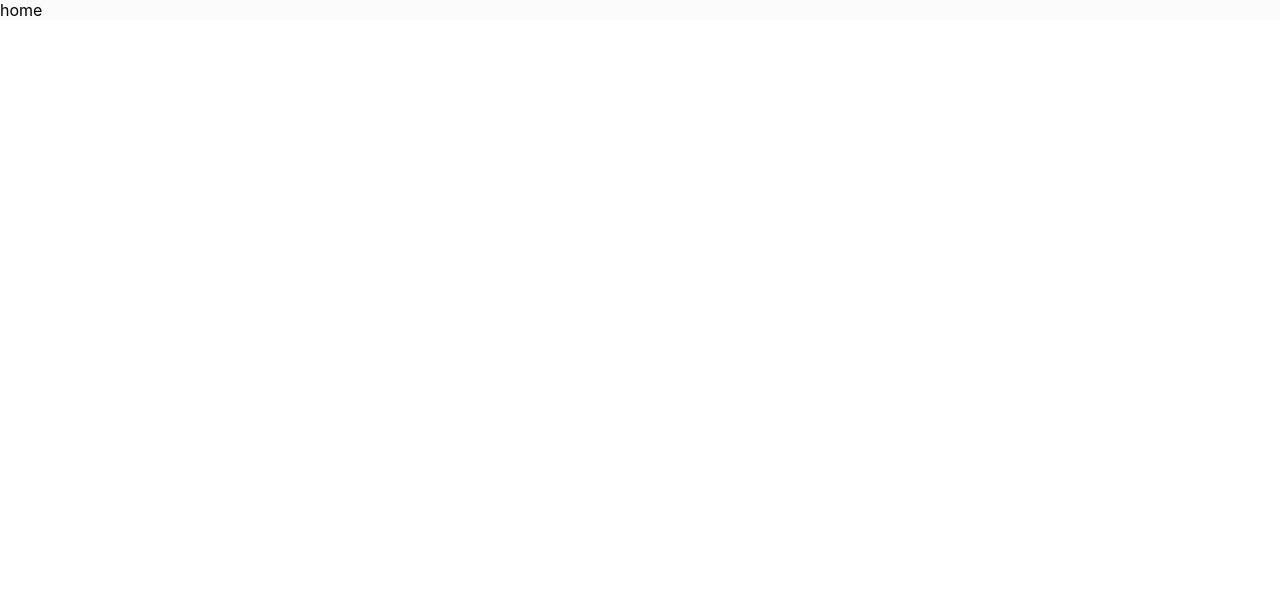
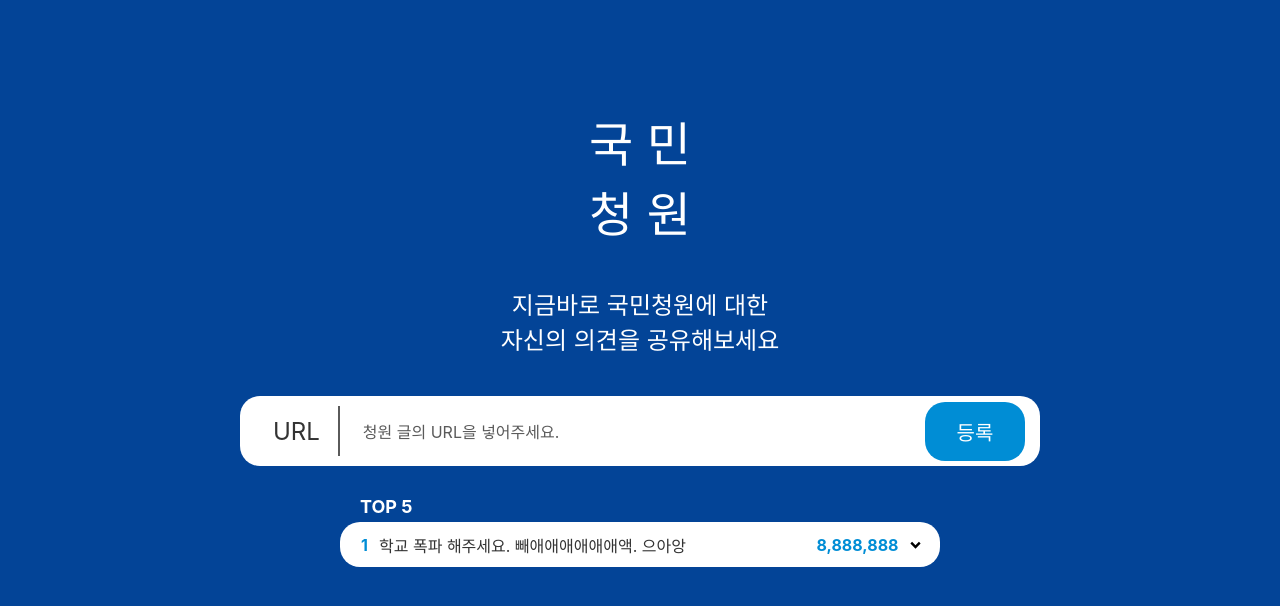
Before and after one commit to potato-club/national-petition-frontend, a Next.js app: page /home in a window 1280 px wide. Shown: the top 606 px of the page. Built offline with nearby package versions, Linux system fonts and the light colour scheme.

Commit message:
[ADD] home Layout

```diff
--- a/pages/home.jsx
+++ b/pages/home.jsx
@@ -1,6 +1,178 @@
 import React from 'react';
-import { LayoutContainer } from 'components/common/LayoutContainer';
+import styled from '@emotion/styled';
+import { LayoutContainer, TypoGraphy } from 'components/common/index';
+import { customColor } from 'constants/index';
+import { RiArrowDropDownLine } from 'react-icons/ri';
 const home = () => {
-  return <LayoutContainer>home</LayoutContainer>;
+  return (
+    <LayoutContainer>
+      {/* Header 자리*/}
+      <Container>
+        <Title>
+          <TypoGraphy type="Head" color={customColor.white} textAlign="center">
+            국 민
+            <br />청 원
+          </TypoGraphy>
+        </Title>
+        <SubTitle>
+          <TypoGraphy type="h1" color={customColor.white} textAlign="center">
+            지금바로 국민청원에 대한 <br />
+            자신의 의견을 공유해보세요
+          </TypoGraphy>
+        </SubTitle>
+        <EnrollmentWrapper>
+          <UrlTitle>
+            <TypoGraphy type="h1" color={customColor.black} textAlign="center">
+              URL
+            </TypoGraphy>
+          </UrlTitle>
+          <InputUrl>
+            <TypoGraphy type="body1" color={customColor.gray} textAlign="left">
+              청원 글의 URL을 넣어주세요.
+            </TypoGraphy>
+          </InputUrl>
+          <EnrollmentButton>
+            <TypoGraphy type="h3" color={customColor.white} textAlign="center">
+              등록
+            </TypoGraphy>
+          </EnrollmentButton>
+        </EnrollmentWrapper>
+        <Top5Section>
+          <Top5Title>
+            <TypoGraphy
+              type="h4"
+              color={customColor.white}
+              textAlign="left"
+              fontWeight="bold">
+              TOP 5
+            </TypoGraphy>
+          </Top5Title>
+          <Top5ItemWrapper>
+            <ItemRanking>
+              <TypoGraphy
+                type="body1"
+                color={customColor.skyBlue}
+                textAlign="center"
+                fontWeight="bold">
+                1
+              </TypoGraphy>
+            </ItemRanking>
+            <ItemTitle>
+              <TypoGraphy
+                type="body1"
+                color={customColor.black}
+                textAlign="left">
+                학교 폭파 해주세요. 빼애애애애애애액. 으아앙
+              </TypoGraphy>
+            </ItemTitle>
+            <ItemSubNumber>
+              <TypoGraphy
+                type="body1"
+                color={customColor.skyBlue}
+                textAlign="center"
+                fontWeight="bold">
+                8,888,888
+              </TypoGraphy>
+            </ItemSubNumber>
+            <RiArrowDropDownLine style={DropDownStyle} />
+          </Top5ItemWrapper>
+        </Top5Section>
+      </Container>
+    </LayoutContainer>
+  );
 };
 export default home;
+
+const Container = styled.div`
+  display: flex;
+  align-items: center;
+  flex-direction: column;
+  width: 100%;
+  min-height: 100vh;
+  margin-left: auto;
+  margin-right: auto;
+  padding: 16px;
+  background-color: ${customColor.blue};
+`;
+
+const Title = styled.div`
+  margin: 20px;
+  margin-top: 90px;
+`;
+const SubTitle = styled.div`
+  margin: 20px;
+`;
+
+const EnrollmentWrapper = styled.div`
+  display: flex;
+  justify-content: space-between;
+  align-items: center;
+  width: 800px;
+  height: 70px;
+  padding: 10px 15px;
+  background-color: ${customColor.white};
+  border-radius: 20px;
+  margin-top: 20px;
+  margin-bottom: 30px;
+`;
+const UrlTitle = styled.div`
+  display: flex;
+  justify-content: center;
+  align-items: center;
+  width: 11%;
+  height: 100%;
+  border-right: 2px solid ${customColor.gray};
+`;
+const InputUrl = styled.div`
+  width: 70%;
+`;
+const EnrollmentButton = styled.button`
+  border: none;
+  padding: 15px 25px;
+  background-color: ${customColor.skyBlue};
+  cursor: pointer;
+  width: 13%;
+  border-radius: 20px;
+`;
+
+const Top5Section = styled.div``;
+const Top5Title = styled.div`
+  margin-left: 20px;
+  margin-bottom: 5px;
+`;
+const Top5ItemWrapper = styled.div`
+  display: flex;
+  justify-content: space-between;
+  align-items: center;
+  width: 600px;
+  height: 45px;
+  padding: 0px 10px;
+
+  background-color: ${customColor.white};
+  border-radius: 20px;
+`;
+const ItemRanking = styled.div`
+  display: flex;
+  justify-content: center;
+  align-items: center;
+  width: 5%;
+`;
+const ItemTitle = styled.div`
+  display: flex;
+  align-items: center;
+  width: 75%;
+`;
+const ItemSubNumber = styled.div`
+  display: flex;
+  justify-content: center;
+  align-items: center;
+  width: 15%;
+`;
+const DropDownStyle = {
+  display: 'flex',
+  fontSize: '40px',
+  justifyContent: 'center',
+  alignItems: 'center',
+  cursor: 'pointer',
+  width: '5%',
+};
```
